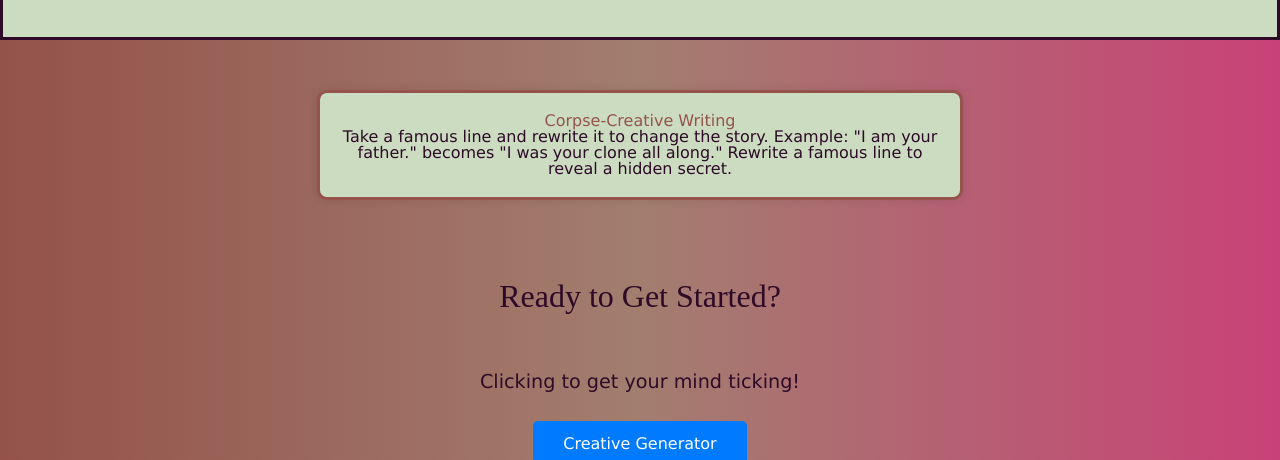
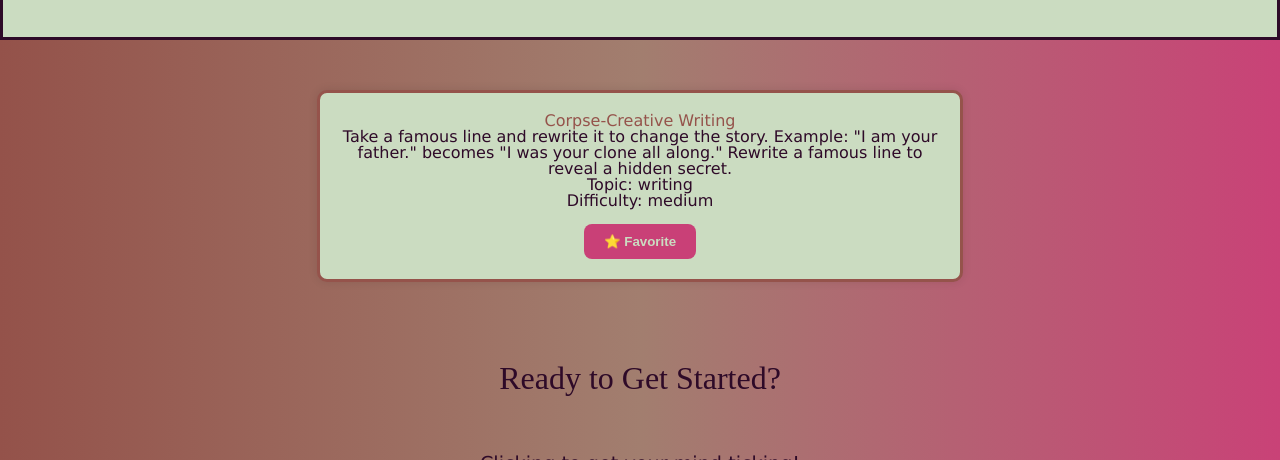
Before and after one commit to eleetess/inspirationstation, a plain HTML site: page index.html in a window 1280 px wide. Both pictures are taken after a click on the link "Creative Generator". Shown: the part 707-1167 px from the top of the page. Drawn offline with Linux system fonts and the light colour scheme; a web font is replaced by a local one.

Commit message:
added new properties to idea box in java scipt

```diff
--- a/script.js
+++ b/script.js
@@ -3,36 +3,57 @@ const creativeIdeas = [
     title: "Corpse-Creative Writing",
     description:
       'Take a famous line and rewrite it to change the story. Example: "I am your father." becomes "I was your clone all along." Rewrite a famous line to reveal a hidden secret.',
+    favorite: false,
+    level: "medium",
+    topic: "writing",
   },
   {
     title: "Earth Watercolors",
     description:
       "Collect clay, dirt, or sand and mix with water to create natural paints. Each color has a magical property. Paint a spell or a map with these “enchanted” colors.",
+    favorite: false,
+    level: "easy",
+    topic: "art",
   },
   {
     title: "Floral Jewels",
     description:
       'Make jewelry from flowers and plants. Give each piece a fantasy name like "Crown of Petalshade". What powers does your flower jewel hold?',
+    favorite: false,
+    level: "experienced",
+    topic: "crafting",
   },
   {
     title: "Mad Libs Mash-Up",
     description:
       'Mix storylines and characters from different books, movies, or shows. "Harry Potter and the Hunger Games Maze". Create a fill-in-the-blank story with wild crossovers.',
+    favorite: false,
+    level: "easy",
+    topic: "writing",
   },
   {
     title: "Live Game Board",
     description:
       "Use boxes, containers, or chalk to make a giant board game. Add a theme like “Spy Mission” or “Fairy Tale Quest”. Roll a die to move and complete real-world challenges.",
+    favorite: false,
+    level: "medium",
+    topic: "gaming",
   },
   {
     title: "Chalk Walk",
     description:
       "Draw paths and destinations with chalk on sidewalks. Add-on: Make paths with names like “Wiggly Way of Whispers” Include surprises like QR codes with sounds or music.",
+    favorite: false,
+    level: "easy",
+    topic: "exercise",
   },
   {
     title: "Remix Master",
     description:
       "Play one song’s instrumental and sing lyrics from another. Mash completely different genres (rap + lullaby?). How does this unexpected combo make you feel?",
+    favorite: false,
+    level: "experienced",
+    topic: "music",
   },
 ];
 
@@ -60,13 +81,32 @@ function getNextIdea() {
   ideaIndex++;
 
   const ideaBox = document.getElementById("Idea-Box");
+
+
+
+
   ideaBox.innerHTML = `
     <h3>${idea.title}</h3>
     <p>${idea.description}</p>
+    <p><strong>Topic:</strong> ${idea.topic}</p>
+    <p><strong>Difficulty:</strong> ${idea.level}</p>
+    <button id="favBtn">⭐ ${idea.favorite ? "Unfavorite" : "Favorite"}</button>
   `;
+
+  ideaBox.classList.add("slide-in");
+
+
+  document.getElementById("favBtn").addEventListener("click", function () {
+    idea.favorite = !idea.favorite;
+    this.textContent = idea.favorite ? "⭐ Unfavorite" : "⭐ Favorite";
+  });
 }
 
 document.getElementById("generateBtn").addEventListener("click", function (event) {
   event.preventDefault();
   getNextIdea();
 });
+document.getElementById("favBtn").addEventListener("click", function () {
+  idea.favorite = !idea.favorite;
+  this.textContent = idea.favorite ? " Unfavorite" : "⭐ Favorite";
+});
--- a/style.css
+++ b/style.css
@@ -80,3 +80,18 @@ img {
       margin-right: auto;
       box-shadow: 0 0 10px rgba(0,0,0,0.1);
 }
+#favBtn {
+  margin-top: 15px;
+  padding: 10px 20px;
+  background-color:var(--fuchsia-rose);
+  border: none;
+  border-radius: 8px;
+  font-weight: bold;
+  cursor: pointer;
+  transition: background-color 0.3s ease;
+  color: var(--tea-green);
+}
+
+#favBtn:hover {
+  background-color: orange;
+}
```
